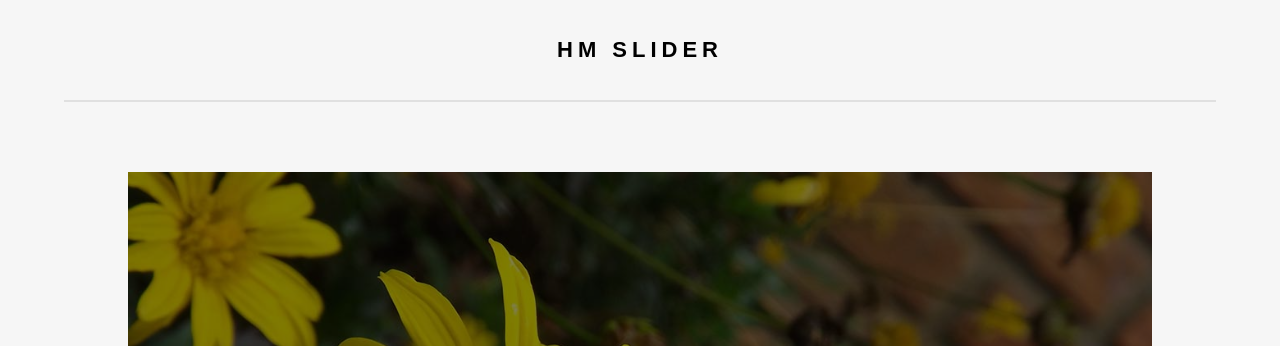
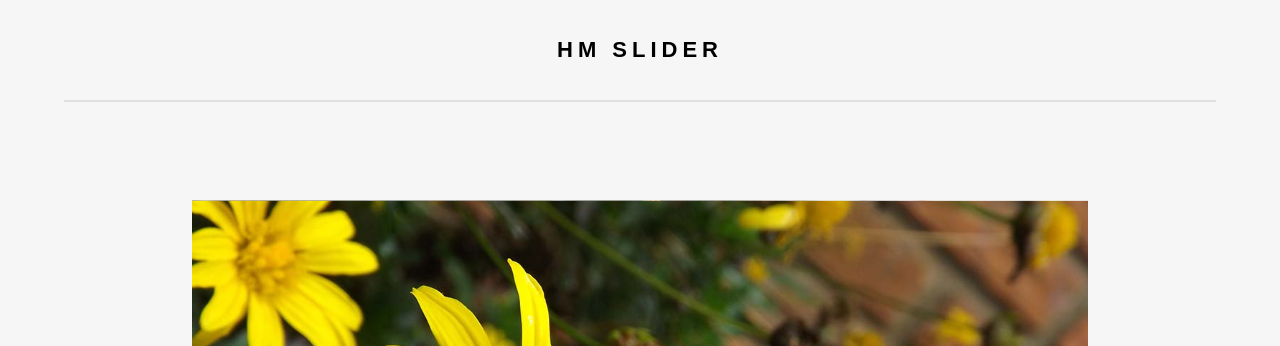
Before and after one commit to haroldmch/HM-Slider, a plain HTML site: page index.html in a window 1280 px wide. Shown: the top 346 px of the page. Drawn offline with nearby package versions, Linux system fonts and the light colour scheme.

Commit message:
Actualización del CSS

```diff
--- a/assets/css/hm-slider.css
+++ b/assets/css/hm-slider.css
@@ -5,9 +5,8 @@
     outline: none;
 }
 #hm-slider {
-    width:80%;
-    margin:0 auto 0;
-    position:relative;
+    width:70%;
+    margin:0px auto 0;
     overflow:hidden;
     position: absolute;
     top: 50%;
@@ -183,15 +182,18 @@
 .hm-slide {
     width: 100%;
 }
-.hm-slide:before{
+.hm-slide a[href="javascript:void(0);"]{
+    cursor: default;
+}
+.hm-slide a:before{
     content: "";
     position: absolute;
     width: 100%;
     height: 100%;
     background-color: #000;
     opacity: .5;
+    z-index: 3;
 }
-
 /*
 @media only screen and (max-width: 1000px) {
     #hm-slider #hm-content-slider div .hm-content-text .hm-text-a {
```
